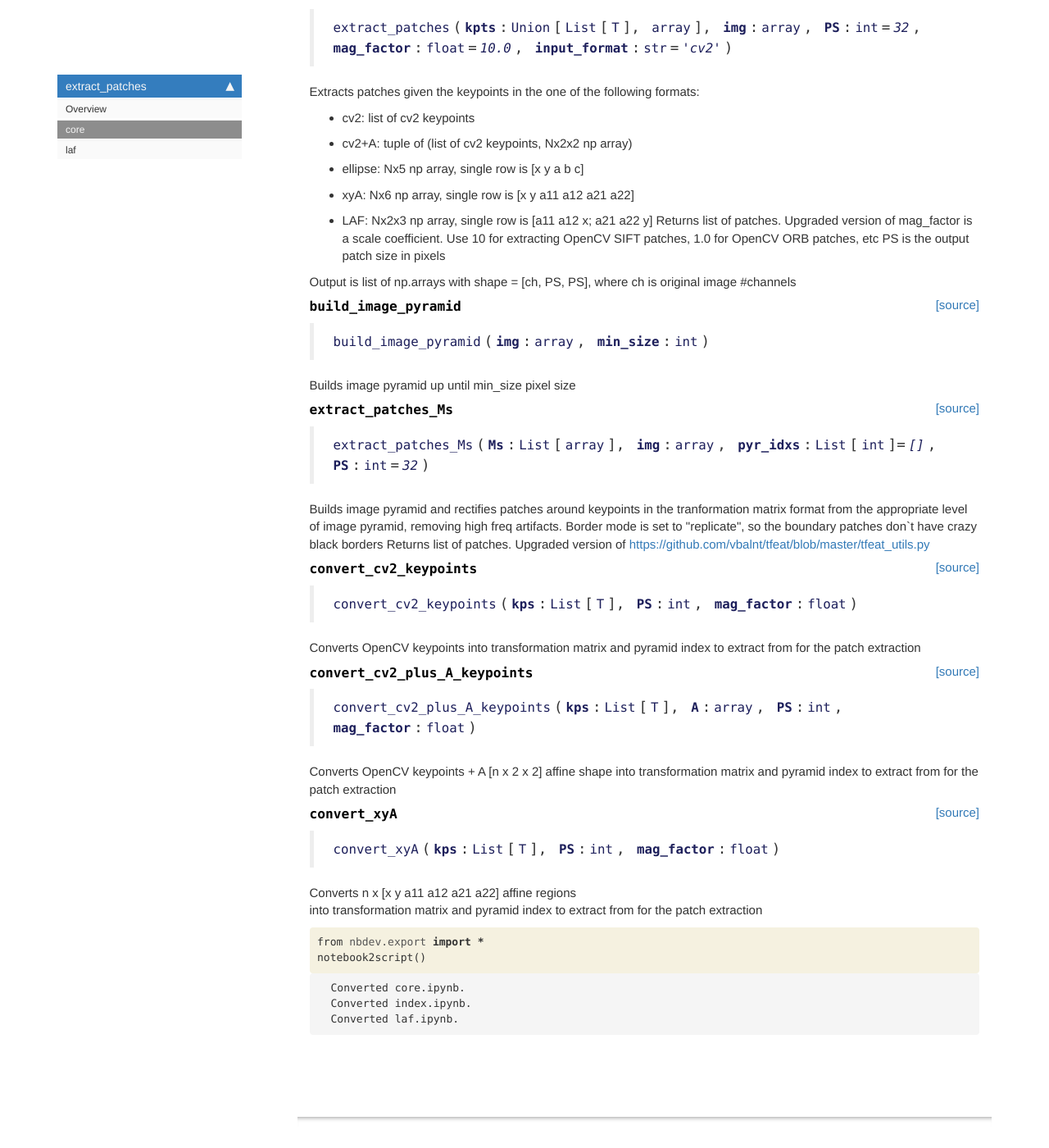
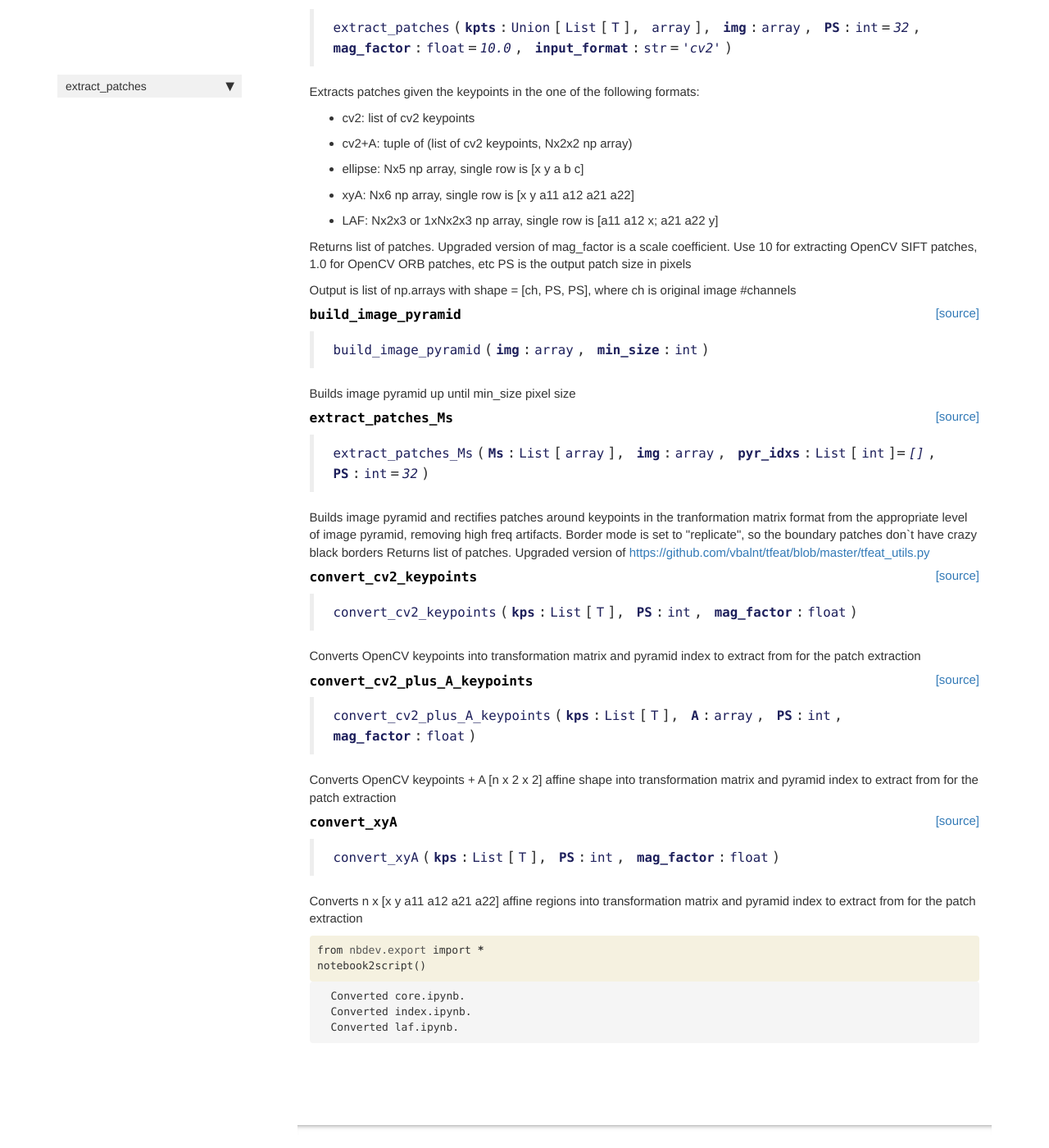
Before and after one commit to ducha-aiki/extract_patches, a Jekyll site: the page built from docs/core.html, in a window 1280 px wide and 1400 px high, scrolled down 433 px. Shown: the whole window at 82% size. Built offline with Jekyll 4.4.1, drawn with Linux system fonts in a browser that asks for light colours; nearby versions of some CDN libraries; comment, search, counter and statistics services are not loaded.

Commit message:
kornia laf support

```diff
--- a/docs/_data/sidebars/home_sidebar.yml
+++ b/docs/_data/sidebars/home_sidebar.yml
@@ -11,10 +11,10 @@
       url: /
     - output: web,pdf
       title: core
-      url: /core
+      url: core.html
     - output: web,pdf
       title: laf
-      url: /laf
+      url: laf.html
     output: web
     title: extract_patches
   output: web
--- a/docs/core.html
+++ b/docs/core.html
@@ -19,12 +22,15 @@
 
 <div class="container" id="notebook-container">
 
+    {% raw %}
+
 <div class="cell border-box-sizing code_cell rendered">
 
 </div>
-<div class="cell border-box-sizing code_cell rendered">
+    {% endraw %}
 
-</div>
+    {% raw %}
+
 <div class="cell border-box-sizing code_cell rendered">
 
 <div class="output_wrapper">
@@ -34,20 +40,20 @@
 
 
 <div class="output_markdown rendered_html output_subarea ">
-<h4 id="extract_patches" class="doc_header"><code>extract_patches</code><a href="__main__.py#L8" class="source_link" style="float:right">[source]</a></h4><blockquote><p><code>extract_patches</code>(<strong><code>kpts</code></strong>:<code>Union</code>[<code>List</code>[<code>T</code>], <code>array</code>], <strong><code>img</code></strong>:<code>array</code>, <strong><code>PS</code></strong>:<code>int</code>=<em><code>32</code></em>, <strong><code>mag_factor</code></strong>:<code>float</code>=<em><code>10.0</code></em>, <strong><code>input_format</code></strong>:<code>str</code>=<em><code>'cv2'</code></em>)</p>
+<h4 id="extract_patches" class="doc_header"><code>extract_patches</code><a href="https://github.com/ducha-aiki/extract_patches/tree/master/extract_patches/core.py#L13" class="source_link" style="float:right">[source]</a></h4><blockquote><p><code>extract_patches</code>(<strong><code>kpts</code></strong>:<code>Union</code>[<code>List</code>[<code>T</code>], <code>array</code>], <strong><code>img</code></strong>:<code>array</code>, <strong><code>PS</code></strong>:<code>int</code>=<em><code>32</code></em>, <strong><code>mag_factor</code></strong>:<code>float</code>=<em><code>10.0</code></em>, <strong><code>input_format</code></strong>:<code>str</code>=<em><code>'cv2'</code></em>)</p>
 </blockquote>
 <p>Extracts patches given the keypoints in the one of the following formats:</p>
 <ul>
 <li>cv2: list of cv2 keypoints</li>
 <li>cv2+A: tuple of (list of cv2 keypoints, Nx2x2 np array)</li>
-<li>ellipse: Nx5 np array, single row is [x y a b c] </li>
-<li>xyA: Nx6 np array, single row is [x y a11 a12 a21 a22] </li>
-<li>LAF: Nx2x3 np array, single row is [a11 a12 x; a21 a22 y]
-Returns list of patches.
+<li>ellipse: Nx5 np array, single row is [x y a b c]</li>
+<li>xyA: Nx6 np array, single row is [x y a11 a12 a21 a22]</li>
+<li>LAF: Nx2x3 or 1xNx2x3 np array, single row is [a11 a12 x; a21 a22 y]</li>
+</ul>
+<p>Returns list of patches.
 Upgraded version of
 mag_factor is a scale coefficient. Use 10 for extracting OpenCV SIFT patches, 1.0 for OpenCV ORB patches, etc
-PS is the output patch size in pixels</li>
-</ul>
+PS is the output patch size in pixels</p>
 <p>Output is list of np.arrays with shape = [ch, PS, PS], where ch is original image #channels</p>
 
 </div>
@@ -58,6 +64,10 @@
 </div>
 
 </div>
+    {% endraw %}
+
+    {% raw %}
+
 <div class="cell border-box-sizing code_cell rendered">
 
 <div class="output_wrapper">
@@ -67,7 +77,7 @@
 
 
 <div class="output_markdown rendered_html output_subarea ">
-<h4 id="build_image_pyramid" class="doc_header"><code>build_image_pyramid</code><a href="__main__.py#L47" class="source_link" style="float:right">[source]</a></h4><blockquote><p><code>build_image_pyramid</code>(<strong><code>img</code></strong>:<code>array</code>, <strong><code>min_size</code></strong>:<code>int</code>)</p>
+<h4 id="build_image_pyramid" class="doc_header"><code>build_image_pyramid</code><a href="https://github.com/ducha-aiki/extract_patches/tree/master/extract_patches/core.py#L60" class="source_link" style="float:right">[source]</a></h4><blockquote><p><code>build_image_pyramid</code>(<strong><code>img</code></strong>:<code>array</code>, <strong><code>min_size</code></strong>:<code>int</code>)</p>
 </blockquote>
 <p>Builds image pyramid up until min_size pixel size</p>
 
@@ -79,6 +89,10 @@
 </div>
 
 </div>
+    {% endraw %}
+
+    {% raw %}
+
 <div class="cell border-box-sizing code_cell rendered">
 
 <div class="output_wrapper">
@@ -88,7 +102,7 @@
 
 
 <div class="output_markdown rendered_html output_subarea ">
-<h4 id="extract_patches_Ms" class="doc_header"><code>extract_patches_Ms</code><a href="__main__.py#L58" class="source_link" style="float:right">[source]</a></h4><blockquote><p><code>extract_patches_Ms</code>(<strong><code>Ms</code></strong>:<code>List</code>[<code>array</code>], <strong><code>img</code></strong>:<code>array</code>, <strong><code>pyr_idxs</code></strong>:<code>List</code>[<code>int</code>]=<em><code>[]</code></em>, <strong><code>PS</code></strong>:<code>int</code>=<em><code>32</code></em>)</p>
+<h4 id="extract_patches_Ms" class="doc_header"><code>extract_patches_Ms</code><a href="https://github.com/ducha-aiki/extract_patches/tree/master/extract_patches/core.py#L71" class="source_link" style="float:right">[source]</a></h4><blockquote><p><code>extract_patches_Ms</code>(<strong><code>Ms</code></strong>:<code>List</code>[<code>array</code>], <strong><code>img</code></strong>:<code>array</code>, <strong><code>pyr_idxs</code></strong>:<code>List</code>[<code>int</code>]=<em><code>[]</code></em>, <strong><code>PS</code></strong>:<code>int</code>=<em><code>32</code></em>)</p>
 </blockquote>
 <p>Builds image pyramid and rectifies patches around keypoints
 in the tranformation matrix format
@@ -107,6 +121,10 @@
 </div>
 
 </div>
+    {% endraw %}
+
+    {% raw %}
+
 <div class="cell border-box-sizing code_cell rendered">
 
 <div class="output_wrapper">
@@ -116,7 +134,7 @@
 
 
 <div class="output_markdown rendered_html output_subarea ">
-<h4 id="convert_cv2_keypoints" class="doc_header"><code>convert_cv2_keypoints</code><a href="__main__.py#L80" class="source_link" style="float:right">[source]</a></h4><blockquote><p><code>convert_cv2_keypoints</code>(<strong><code>kps</code></strong>:<code>List</code>[<code>T</code>], <strong><code>PS</code></strong>:<code>int</code>, <strong><code>mag_factor</code></strong>:<code>float</code>)</p>
+<h4 id="convert_cv2_keypoints" class="doc_header"><code>convert_cv2_keypoints</code><a href="https://github.com/ducha-aiki/extract_patches/tree/master/extract_patches/core.py#L94" class="source_link" style="float:right">[source]</a></h4><blockquote><p><code>convert_cv2_keypoints</code>(<strong><code>kps</code></strong>:<code>List</code>[<code>T</code>], <strong><code>PS</code></strong>:<code>int</code>, <strong><code>mag_factor</code></strong>:<code>float</code>)</p>
 </blockquote>
 <p>Converts OpenCV keypoints into transformation matrix
 and pyramid index to extract from for the patch extraction</p>
@@ -129,6 +147,10 @@
 </div>
 
 </div>
+    {% endraw %}
+
+    {% raw %}
+
 <div class="cell border-box-sizing code_cell rendered">
 
 <div class="output_wrapper">
@@ -138,7 +160,7 @@
 
 
 <div class="output_markdown rendered_html output_subarea ">
-<h4 id="convert_cv2_plus_A_keypoints" class="doc_header"><code>convert_cv2_plus_A_keypoints</code><a href="__main__.py#L104" class="source_link" style="float:right">[source]</a></h4><blockquote><p><code>convert_cv2_plus_A_keypoints</code>(<strong><code>kps</code></strong>:<code>List</code>[<code>T</code>], <strong><code>A</code></strong>:<code>array</code>, <strong><code>PS</code></strong>:<code>int</code>, <strong><code>mag_factor</code></strong>:<code>float</code>)</p>
+<h4 id="convert_cv2_plus_A_keypoints" class="doc_header"><code>convert_cv2_plus_A_keypoints</code><a href="https://github.com/ducha-aiki/extract_patches/tree/master/extract_patches/core.py#L118" class="source_link" style="float:right">[source]</a></h4><blockquote><p><code>convert_cv2_plus_A_keypoints</code>(<strong><code>kps</code></strong>:<code>List</code>[<code>T</code>], <strong><code>A</code></strong>:<code>array</code>, <strong><code>PS</code></strong>:<code>int</code>, <strong><code>mag_factor</code></strong>:<code>float</code>)</p>
 </blockquote>
 <p>Converts OpenCV keypoints + A [n x 2 x 2] affine shape
 into transformation matrix
@@ -152,6 +174,10 @@
 </div>
 
 </div>
+    {% endraw %}
+
+    {% raw %}
+
 <div class="cell border-box-sizing code_cell rendered">
 
 <div class="output_wrapper">
@@ -161,9 +187,9 @@
 
 
 <div class="output_markdown rendered_html output_subarea ">
-<h4 id="convert_xyA" class="doc_header"><code>convert_xyA</code><a href="__main__.py#L134" class="source_link" style="float:right">[source]</a></h4><blockquote><p><code>convert_xyA</code>(<strong><code>kps</code></strong>:<code>List</code>[<code>T</code>], <strong><code>PS</code></strong>:<code>int</code>, <strong><code>mag_factor</code></strong>:<code>float</code>)</p>
+<h4 id="convert_xyA" class="doc_header"><code>convert_xyA</code><a href="https://github.com/ducha-aiki/extract_patches/tree/master/extract_patches/core.py#L148" class="source_link" style="float:right">[source]</a></h4><blockquote><p><code>convert_xyA</code>(<strong><code>kps</code></strong>:<code>List</code>[<code>T</code>], <strong><code>PS</code></strong>:<code>int</code>, <strong><code>mag_factor</code></strong>:<code>float</code>)</p>
 </blockquote>
-<p>Converts n x [x y a11 a12 a21 a22] affine regions<br>
+<p>Converts n x [x y a11 a12 a21 a22] affine regions
 into transformation matrix
 and pyramid index to extract from for the patch extraction</p>
 
@@ -175,12 +201,23 @@
 </div>
 
 </div>
+    {% endraw %}
+
+    {% raw %}
+
+<div class="cell border-box-sizing code_cell rendered">
+
+</div>
+    {% endraw %}
+
+    {% raw %}
+
 <div class="cell border-box-sizing code_cell rendered">
 <div class="input">
 
 <div class="inner_cell">
     <div class="input_area">
-<div class=" highlight hl-ipython3"><pre><span></span><span class="kn">from</span> <span class="nn">nbdev.export</span> <span class="k">import</span> <span class="o">*</span>
+<div class=" highlight hl-ipython3"><pre><span></span><span class="kn">from</span> <span class="nn">nbdev.export</span> <span class="kn">import</span> <span class="o">*</span>
 <span class="n">notebook2script</span><span class="p">()</span>
 </pre></div>
 
@@ -205,4 +242,6 @@
 </div>
 
 </div>
+    {% endraw %}
+
 </div>
--- a/docs/index.html
+++ b/docs/index.html
@@ -99,7 +99,7 @@
 
 
 <div class="output_text output_subarea output_execute_result">
-<pre>&lt;matplotlib.image.AxesImage at 0x7f0b045c4150&gt;</pre>
+<pre>&lt;matplotlib.image.AxesImage at 0x7f19f0b25250&gt;</pre>
 </div>
 
 </div>
--- a/docs/sidebar.json
+++ b/docs/sidebar.json
@@ -1,7 +1,7 @@
 {
   "extract_patches": {
     "Overview": "/",
-    "core": "/core",
-    "laf": "/laf"
+    "core": "core.html",
+    "laf": "laf.html"
   }
 }
```
Also changed, not shown: other parts of docs/core.html (+3 -0 lines), docs/laf.html (+53 -2 lines), 2 other files.
